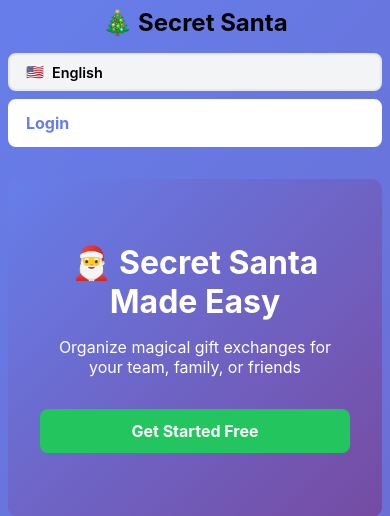
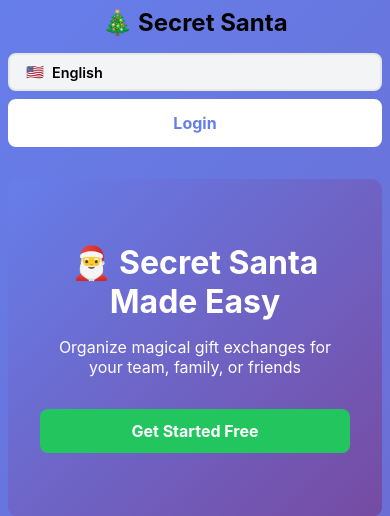
Before and after one commit to cmsgraham/secret-santa, a Flask app: page / in a window 390 px wide. Shown: the top 516 px of the page. Run offline with Flask 3, Linux system fonts and the light colour scheme.

Commit message:
fix: Remove duplicate arrow in feed back button and fix landing page header button layout

```diff
--- a/templates/feed.html
+++ b/templates/feed.html
@@ -753,7 +753,7 @@
                     <span>📊</span> {{ t('feed_back_to_dashboard') }}
                 </a>
                 <a href="javascript:history.back()" class="nav-button nav-button-secondary">
-                    <span>←</span> {{ t('feed_back') }}
+                    {{ t('feed_back') }}
                 </a>
             </div>
         </div>
--- a/templates/landing.html
+++ b/templates/landing.html
@@ -107,11 +107,12 @@
             nav > div > div {
                 width: 100%;
                 display: flex;
-                flex-direction: column;
+                flex-direction: row;
                 gap: 0.5rem;
             }
             nav .btn {
-                width: 100%;
+                flex: 1;
+                text-align: center;
             }
         }
     </style>
```
